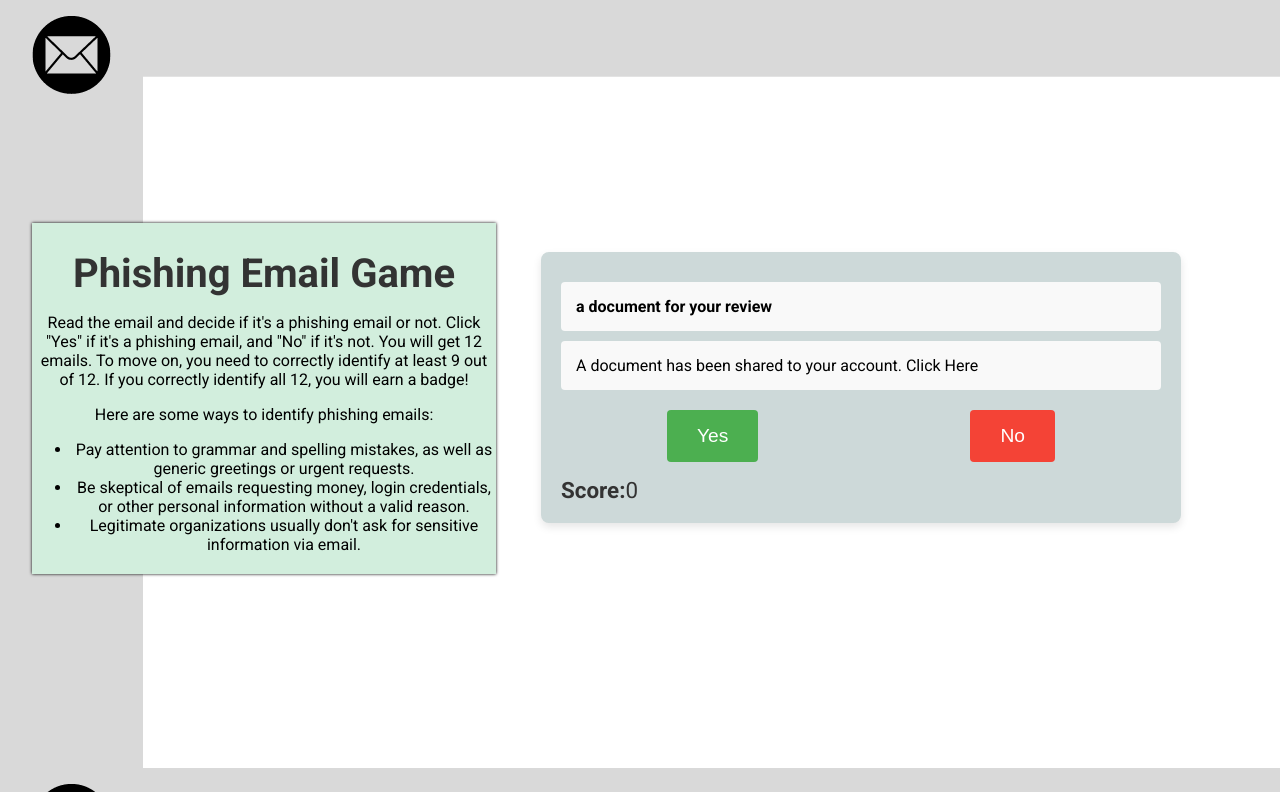
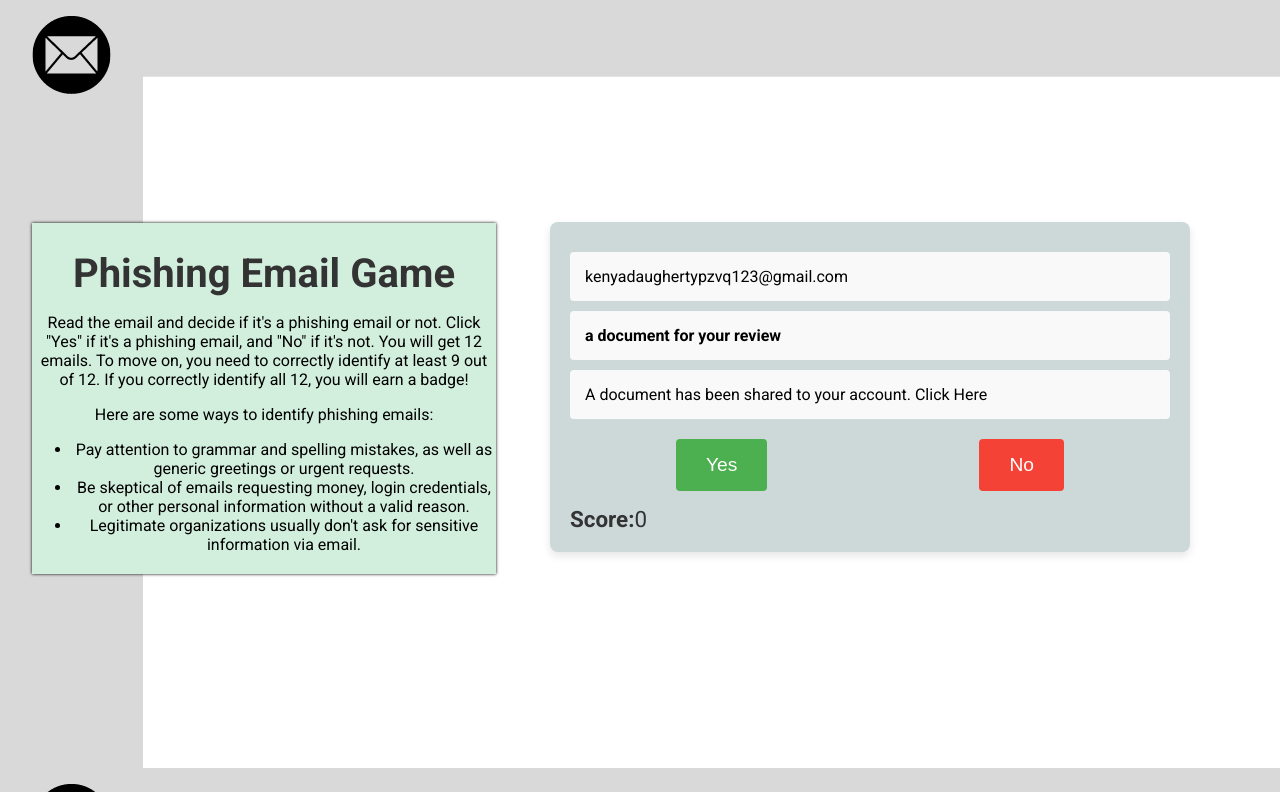
Before and after one commit to SKel1817/secure-a-key, a Flask app: page /phising_mini_game in a window 1280 px wide. Shown: the top 792 px of the page. Run offline with Flask 3, Linux system fonts and the light colour scheme.

Commit message:
phising email

```diff
--- a/templates/phising_mini_game.html
+++ b/templates/phising_mini_game.html
@@ -48,7 +48,7 @@
         margin-bottom: 20px;
       }
       .email-subject,
-      .email-body {
+      .email-body, .email-sender {
         text-align: left;
         padding: 15px;
         background: #f9f9f9;
@@ -112,6 +112,11 @@
         transform: translatex(221px) translatey(-149px);
         background-color: #cdd9d9;
       }
+      /* Email content */
+    .email-client-container .email-content{
+    transform:translatex(230px) translatey(-179px);
+    }
+
     </style>
   </head>
   <body>
@@ -144,6 +149,7 @@
       </div>
 
       <div class="email-content">
+        <div class="email-sender" id="emailSender">Sender goes here...</div>
         <div class="email-subject" id="emailSubject">Subject goes here...</div>
         <div class="email-body" id="emailBody">Body content goes here...</div>
         <div class="decision-buttons">
@@ -215,6 +221,7 @@
         emailCount++;
 
         const email = emails[randomIndex];
+        document.getElementById("emailSender").textContent = email.sender;
         document.getElementById("emailSubject").textContent = email.subject;
         document.getElementById("emailBody").textContent = email.body;
 
```
Also changed, not shown: static/emails.json (indentation only).
